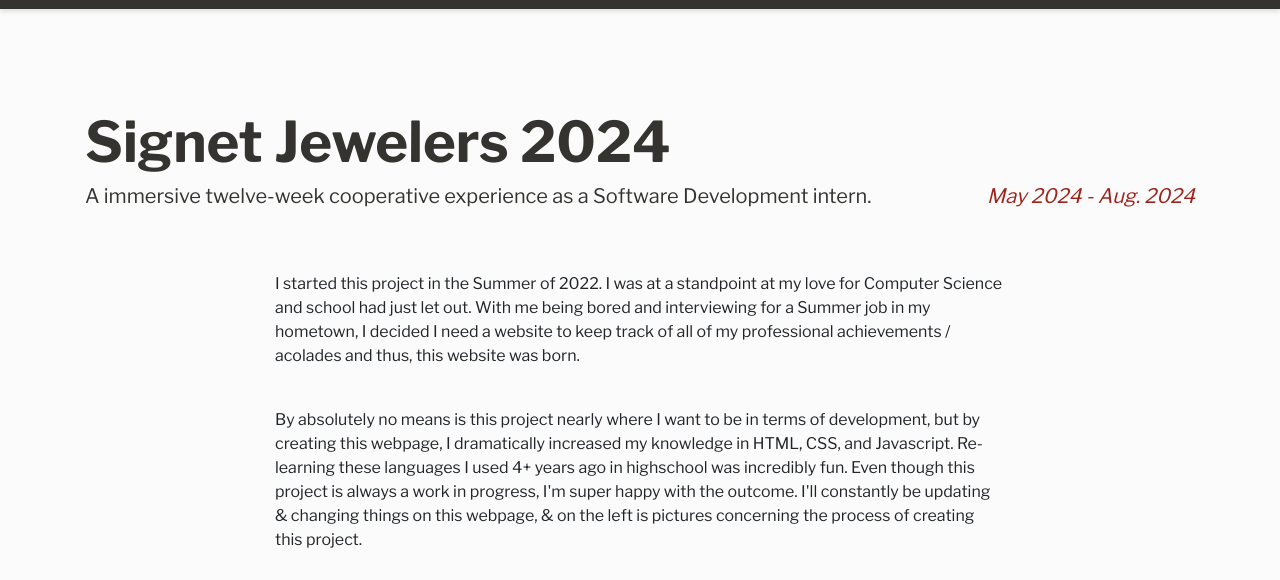
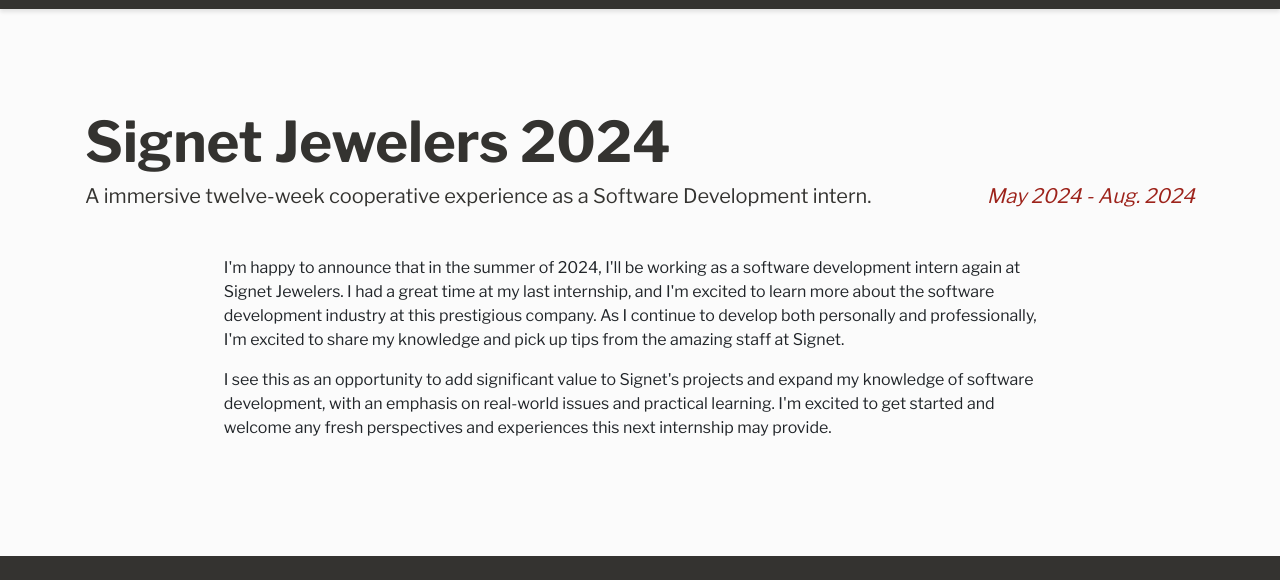
Before and after one commit to iammaxlichter/Portfolio-Website-2023, a plain HTML site: page signet_jewelers_2.html in a window 1280 px wide. Shown: the part 75-655 px from the top of the page. Drawn offline with nearby package versions, Linux system fonts and the light colour scheme.

Commit message:
finished signet2

```diff
--- a/CSSComponents/ExperienceComponents/signet_jewelers_1.css
+++ b/CSSComponents/ExperienceComponents/signet_jewelers_1.css
@@ -30,3 +30,8 @@ body{
         margin-top:-50px;
     }
 }
+@media (max-width: 387px) {
+    .col-md-11 p {
+      font-size: 14px; /* Adjust the font size as needed */
+    }
+  }
--- a/CSSComponents/ExperienceComponents/signet_jewelers_2.css
+++ b/CSSComponents/ExperienceComponents/signet_jewelers_2.css
@@ -1,10 +1,12 @@
+/* Global class*/
 body{
     font-family: 'Libre Franklin', sans-serif;
 }
 
-@media (max-width: 576px) { /* Small devices (576px and below) */
+/*For smaller screen sizes*/
+@media (max-width: 576px) {
     .display-4 {
-        font-size: 2rem; /* Adjust font size for small screens */
+        font-size: 2rem;
     }
     .underText{
         font-size: .8rem
--- a/HTMLComponents/ExperienceComponents/mainSignet2.html
+++ b/HTMLComponents/ExperienceComponents/mainSignet2.html
@@ -1,38 +1,38 @@
-<div class="container-fluid"
-    style="background-color: #fbfbfb; padding-top: 100px; padding-bottom: 100px; position: relative;">
-    <!-- Text for the top left corner -->
+<div class="container-fluid" style="background-color: #fbfbfb; padding-top: 100px; padding-bottom: 100px">
     <div class="container">
+
+        <!-- Top section with the title, description, and date -->
         <div class="titleSection">
-        <h6 class="display-4 text-left font-weight-bold text-sm" style="margin-bottom: 0; color:#343330">
-            Signet Jewelers 2024</h6>
-        <h5 class="text-left underText mb-4 mt-2" style="color: #343330; font-weight: 400; margin-bottom: 20px;">
-            A immersive twelve-week cooperative experience as a Software Development intern.
-            <span class="date" style=" color: #9D231B; float:right; font-style: italic;">May 2024 - Aug. 2024</span>
+            <h6 class="display-4 text-left font-weight-bold text-sm" style="color:#343330">
+                Signet Jewelers 2024</h6>
+            <h5 class="underText text-left font-weight-normal mb-4 mt-2" style="color: #343330;">
+                A immersive twelve-week cooperative experience as a Software Development intern.
+                <span class="date float-right font-italic" style="color: #9D231B;">May 2024 - Aug. 2024</span>
+            </h5>
+        </div>
 
-        </h5>
+            <!-- Giant singular column for the content -->
+            <div class="col-9 mx-auto p-0 mt-3">
 
-        <div class="row">
-            <div class="col-md-8 col-12 mx-auto mt-3">
-                <p class="text-left pt-4 fadeIn" style="opacity:0; animation-delay:1s">
-                    I started this project in the Summer of 2022. I was at a standpoint at my love for Computer Science
-                    and school had just let out. With me being bored and interviewing for a Summer job in my hometown, I
-                    decided I need a website to keep track of all of my professional achievements / acolades and thus,
-                    this website was born.
-                    <br><br></p>
-                    <p class="text-left fadeIn" style="opacity:0; animation-delay:1s">
-                    By absolutely no means is this project nearly where I want to be in terms of development, but by
-                    creating this webpage, I dramatically increased my knowledge in HTML, CSS, and Javascript.
-                    Re-learning these languages I used 4+ years ago in highschool was incredibly fun. Even though this
-                    project is always a work in progress, I'm super happy with the outcome. I'll constantly be updating
-                    & changing things on this webpage, & on the left is pictures concerning the process of creating this
-                    project.
-                    <br><br>
-
-                    Below is a link to this projects GitHub repository aswell as images of the website itself.
+                <!-- First paragraph -->
+                <p class="slide-in-bottom text-left pt-4">
+                    I'm happy to announce that in the summer of 2024, I'll be working as a software development
+                    intern again at Signet Jewelers. I had a great time at my last internship, and I'm excited to
+                    learn more about the software development industry at this prestigious company. As I continue to
+                    develop both personally and professionally, I'm excited to share my knowledge and pick up tips
+                    from the amazing staff at Signet.
+                    <br>
                 </p>
 
-            </div>
+                <!-- Second paragraph -->
+                <p class="slide-in-bottom text-left">
+                    I see this as an opportunity to add significant value to Signet's projects and expand my
+                    knowledge of software development, with an emphasis on real-world issues and practical learning.
+                    I'm excited to get started and welcome any fresh perspectives and experiences this next
+                    internship may provide.
+                </p>
+
         </div>
-    </div>
+
     </div>
 </div>
--- a/signet_jewelers_2.html
+++ b/signet_jewelers_2.html
@@ -18,6 +18,7 @@
     <link rel="stylesheet" href="CSSComponents/ExperienceComponents/signet_jewelers_2.css">
     <link rel="stylesheet" href="CSSComponents/ExtraComponents/shareModal.css">
     <link rel="stylesheet" href="CSSComponents/ExtraComponents/variousAnimations.css">
+    <link rel="stylesheet" href="CSSComponents/ExtraComponents/slideInBottomView.css">
 
     <link rel="icon" href="Pictures/logo.png" type="image/x-icon">
     <title>Signet Jewlers 2024</title>
@@ -70,6 +71,7 @@
 
     <script src="JSComponents/navbar.js"></script>
     <script src="JSComponents/footer.js"></script>
+    <script src="JSComponents/slideInBottomView.js"></script>
 
 </body>
 
```
Also changed, not shown: HTMLComponents/ExperienceComponents/mainSignet1.html (+7 -9 lines), HTMLComponents/ProjectsComponents/mainPortfolio1.html (+0 -2 lines), HTMLComponents/ProjectsComponents/mainPortfolio2.html (+9 -7 lines).
